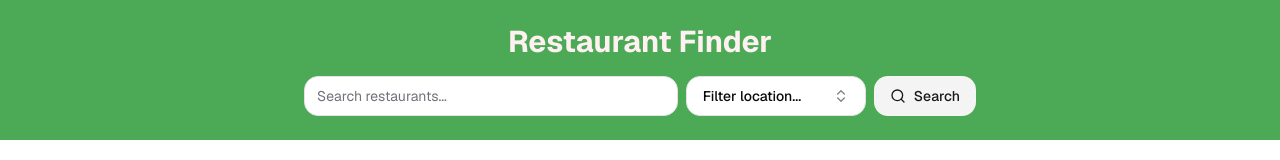
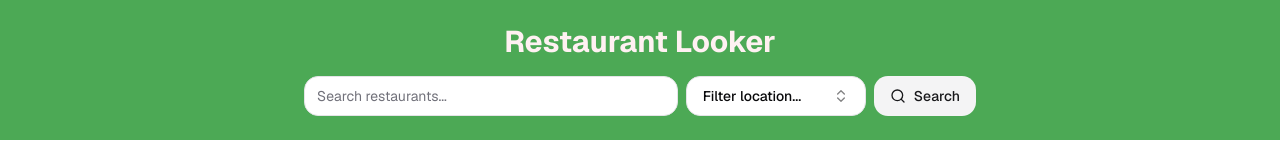
Before and after one commit to LovHurt/nextjs-programmatic-seo, a Next.js app: page / in a window 1280 px wide. Shown: the top 160 px of the page. Built offline with nearby package versions, Linux system fonts and the light colour scheme.

Commit message:
change name

```diff
--- a/src/app/layout.tsx
+++ b/src/app/layout.tsx
@@ -8,7 +8,7 @@ const geistSans = Geist({
 });
 
 export const metadata: Metadata = {
-  title: "Restaurant Finder",
+  title: "Restaurant Looker",
   description: "Find the best restaurants near you",
 };
 
--- a/src/app/page.tsx
+++ b/src/app/page.tsx
@@ -10,7 +10,7 @@ export default async function Home() {
         <div className="relative h-96 w-full">
           <Image
             src={banner}
-            alt="Restaurant Finder"
+            alt="Restaurant Looker"
             layout="fill"
             objectFit="cover"
             className="rounded-lg"
--- a/src/components/Header.tsx
+++ b/src/components/Header.tsx
@@ -32,7 +32,7 @@ export default function Header({ q, location }: HeaderProps) {
         <div className="flex flex-col items-center gap-4">
           <Link href="/">
             <span className="text-3xl font-bold text-primary-foreground">
-              Restaurant Finder
+              Restaurant Looker
             </span>
           </Link>
           <form
```
